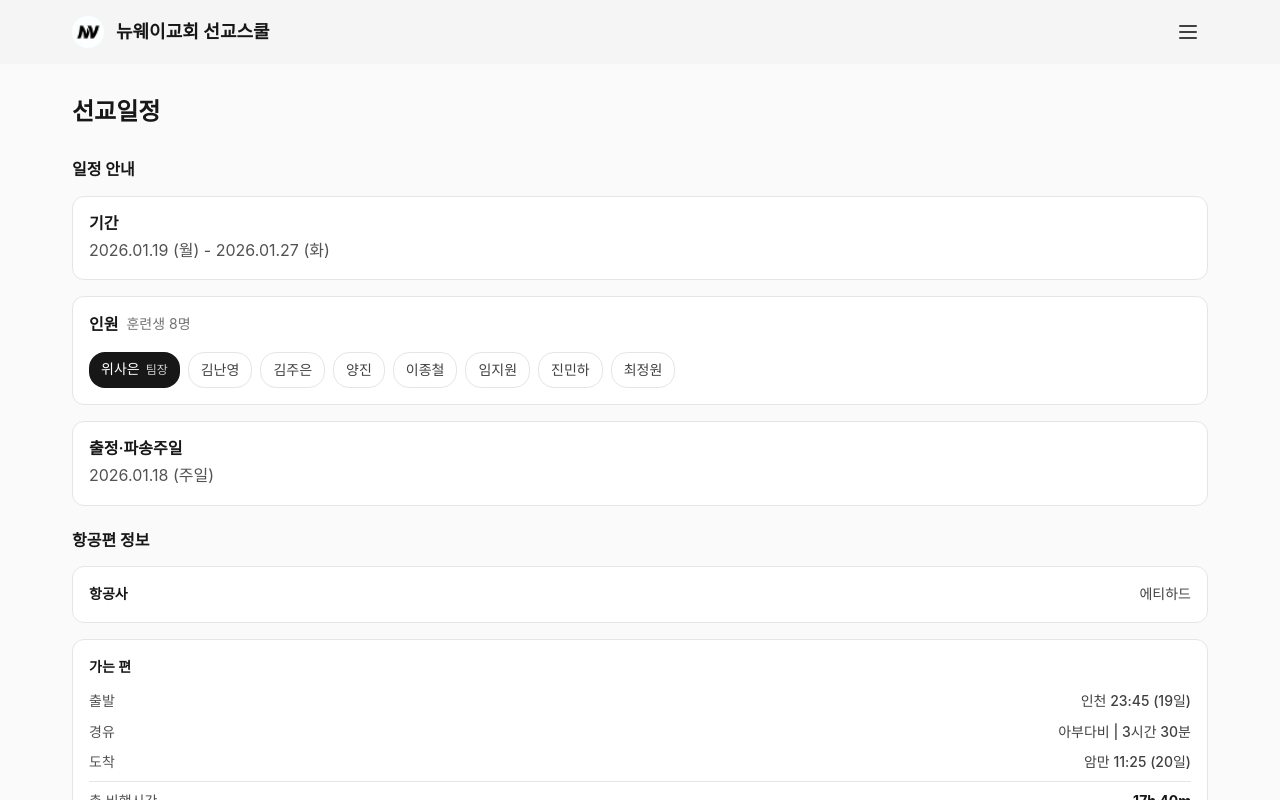
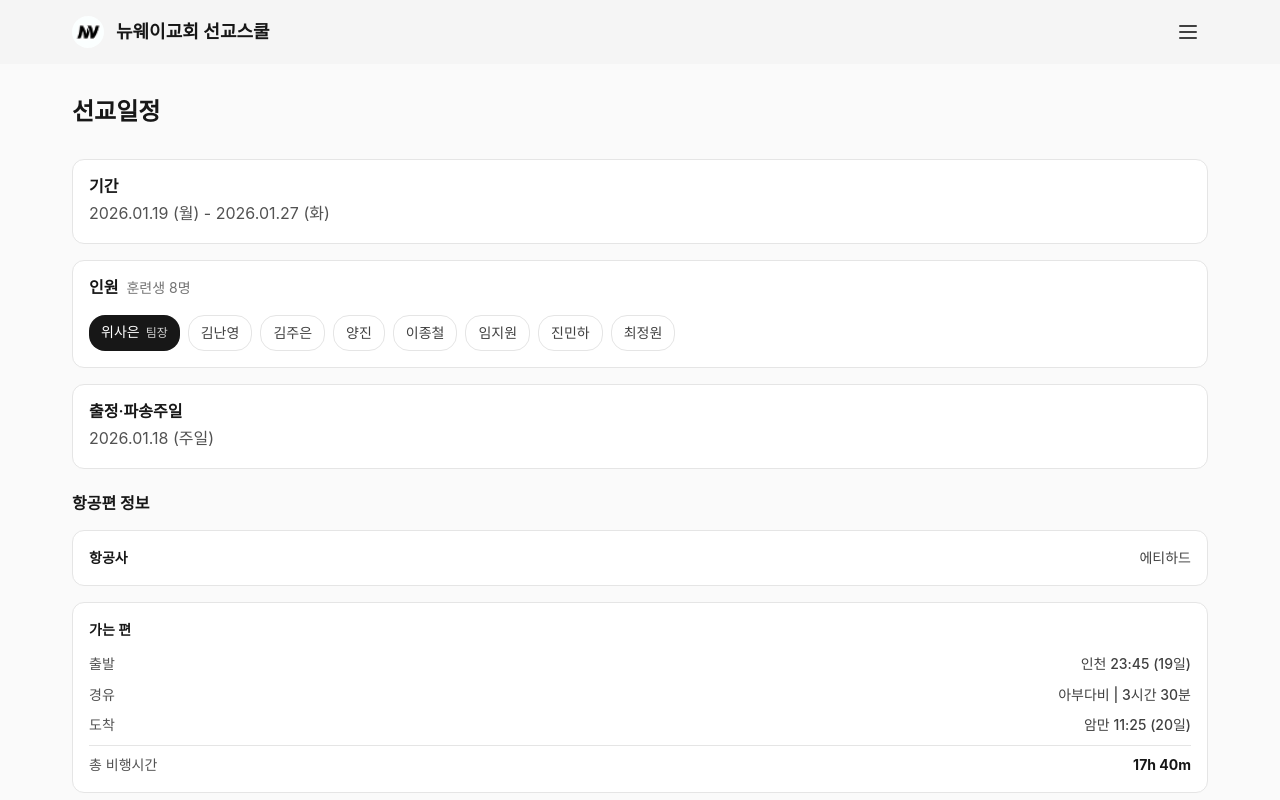
Before and after one commit to yjineey/newway-mission, a React (Vite) app: page /newway-mission/schedule in a window 1280 px wide. Shown: the top 800 px of the page. Built offline with nearby package versions, Linux system fonts and the light colour scheme; no server answers; a web font is replaced by a local one.

Commit message:
chore: Schedule.jsx 변경사항

```diff
--- a/src/pages/Schedule.jsx
+++ b/src/pages/Schedule.jsx
@@ -64,9 +64,6 @@
       <div className="space-y-6">
         {/* 일정 안내 */}
         <div className="space-y-4">
-          <h2 className="text-base font-bold text-gray-900 dark:text-white mb-4">
-            일정 안내
-          </h2>
           <div className="space-y-4">
             {/* 기간 */}
             <div className="p-4 bg-white dark:bg-[#252525] rounded-xl border border-gray-200 dark:border-[#333333]">
```
